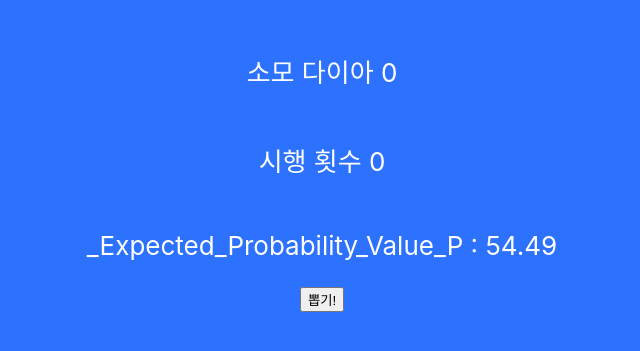
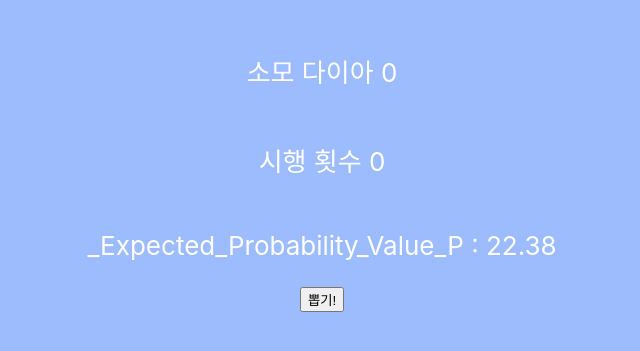
Before and after one commit to kuhm01/https---github.com-kuhm01-trf_picksim, a React (Create React App) app: page / in a window 1280 px wide. Shown: the part 231-582 px from the top of the page, without its empty margins (318-958 px from the left). Built offline with nearby package versions, Linux system fonts and the light colour scheme.

Commit message:
Implementating Probability Generator

```diff
--- a/src/App.js
+++ b/src/App.js
@@ -1,5 +1,5 @@
 import './App.css';
-import Main from './components/Main.js';
+import Main from './components/Main/Main.js';
 
 function App() {
 
--- a/src/components/Main.css
+++ b/src/components/Main/Main.css
@@ -3,7 +3,7 @@
 }
 
 .Main-header {
-    background-color: #2c72ff;
+    background-color: #9cbcfd;
     min-height: 100vh;
     display: flex;
     flex-direction: column;
--- a/src/components/Main.js
+++ b/src/components/Main/Main.js
@@ -1,11 +1,12 @@
 import './Main.css';
-import useCountStore from '../store/count_store'
+import useCountStore from '../../store/count_store.js'
+import Generator_probability from '../../generator/Generator';
 
 function Main() {
 
   const { count, increaseCount } = useCountStore(state => state);
 
-  let randomnumber = Math.round((Math.random() * 100) * 100) / 100;
+  let randomnumber = Generator_probability();
 
   return (
     <div className="Main">
--- /dev/null
+++ b/src/generator/Generator.js
@@ -0,0 +1,7 @@
+function Generator_probability() {
+    let randomnumber = Math.round((Math.random() * 100) * 100) / 100;
+
+    return randomnumber;
+}
+
+export default Generator_probability;
```
